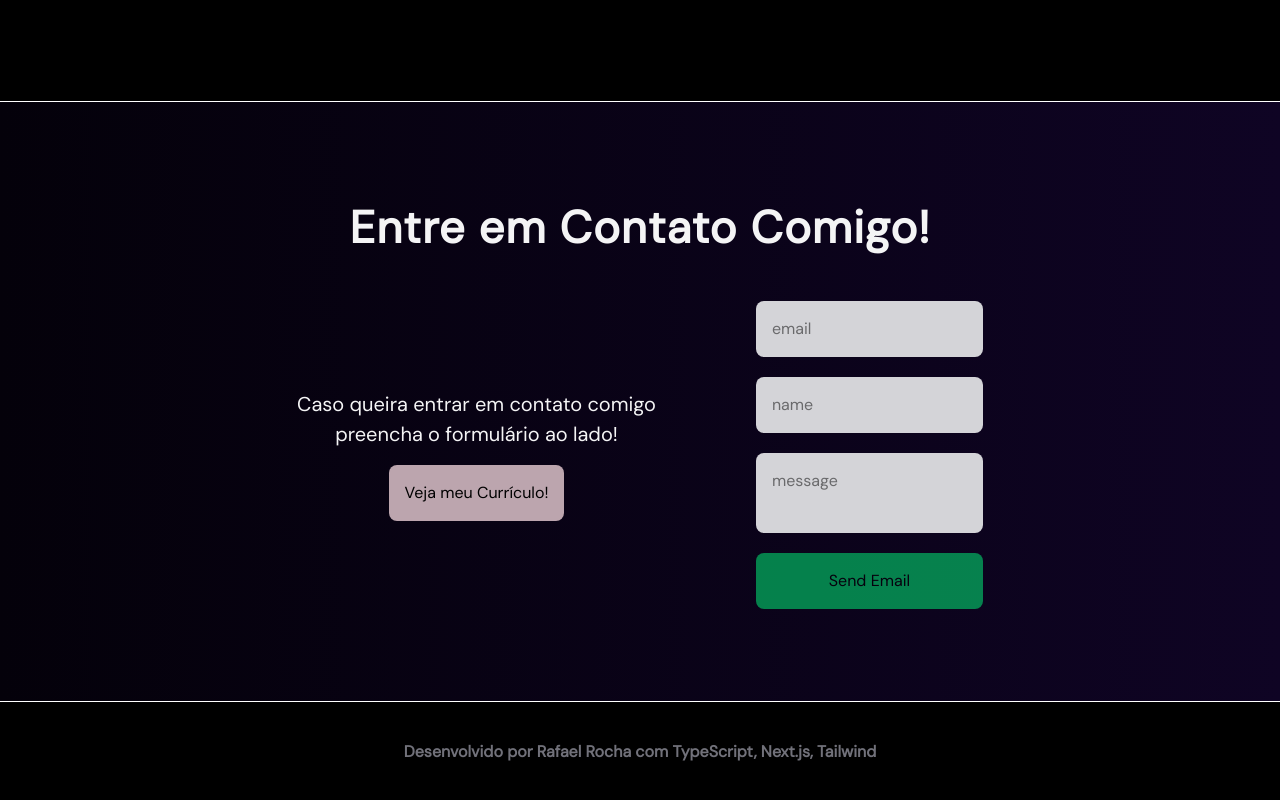
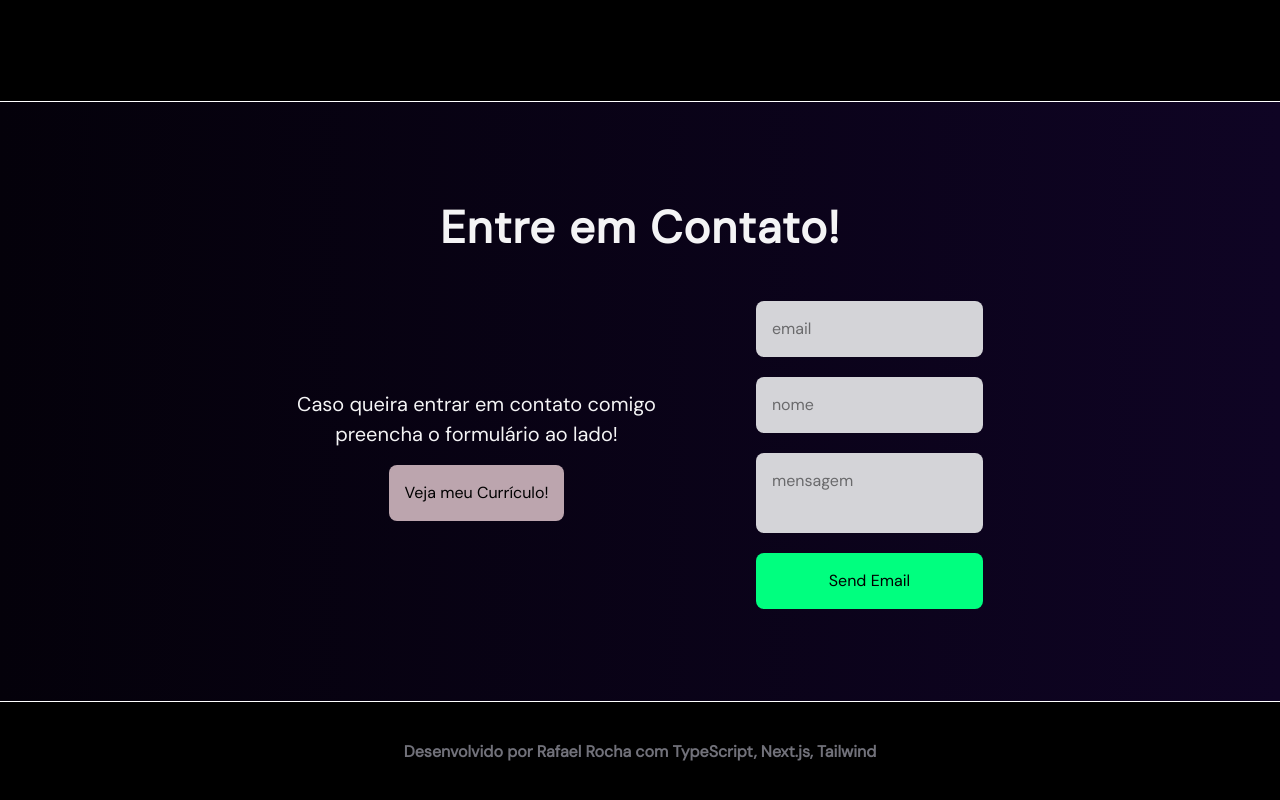
Before and after one commit to RafaelRRhocha/Portfolio-3.0, a Next.js app: page / in a window 1280 px wide. Shown: the part 5208-6008 px from the top of the page. Built offline with nearby package versions, Linux system fonts and the light colour scheme.

Commit message:
fix: contact forms

```diff
--- a/src/components/Contact.tsx
+++ b/src/components/Contact.tsx
@@ -1,26 +1,11 @@
-import type { FC } from 'react';
-import { useState } from 'react';
+import { FC } from 'react';
 
 interface ContactProps {}
 
 const Contact: FC<ContactProps> = ({}) => {
-  const [sendRequest, setSendRequest] = useState(false);
-  const [disable, setDisable] = useState(true);
-  const [email, setEmail] = useState('');
-  const [name, setName] = useState('');
-
-  const verifyInputEmail = ({ target: { value } }: any) => {
-    const regexValidation = /\S+@\w+\.\w+/i;
-    const finalValidation = regexValidation.test(email);
-    setDisable(finalValidation);
-    setEmail(value);
-  };
-
-  const inputName = ({ target: { value }}: any) => setName(value);
-
   return (
     <div id="contato" className="flex flex-col gap-10 justify-center p-10 items-center w-full h-[600px] text-zinc-100 border-b-[0.5px] border-solid border-white">
-      <h1 className="text-[45px] font-semibold tracking-wide">Entre em Contato Comigo!</h1>
+      <h1 className="text-[45px] font-semibold tracking-wide">Entre em Contato!</h1>
       <div className="flex gap-[100px]">
         <div className="flex flex-col gap-4 justify-center items-center">
           <p className="text-[20px] text-center">
@@ -35,47 +20,34 @@ const Contact: FC<ContactProps> = ({}) => {
             Veja meu Currículo!
           </a>
         </div>
-        {!sendRequest ? (
-          <form className="flex flex-col gap-5">
+          <form className="flex flex-col gap-5" action="https://api.staticforms.xyz/submit" method="post">
+            <input type="hidden" name="accessKey" value="cf2d6dd5-6542-475f-ad2d-3c5d473f90a9" />
+            <input type="hidden" name="redirectTo" value="https://rafaelrocha.vercel.app" />
             <input
               type="text"
               className="rounded-lg p-4 bg-[#d4d4d8] w-full max-w-xs text-black placeholder:text-black placeholder:opacity-[0.5]"
               placeholder="email"
               name="email"
-              value={ email }
-              onChange={ verifyInputEmail }
               autoComplete="off"
             />
             <input
               type="text"
               className="rounded-lg p-4 bg-[#d4d4d8] w-full max-w-xs text-black placeholder:text-black placeholder:opacity-[0.5]"
-              placeholder="name"
+              placeholder="nome"
               name="name"
-              value={ name }
-              onChange={ inputName }
             />
             <textarea
               className="rounded-lg p-4 resize-none bg-[#d4d4d8] w-full max-w-xs text-black placeholder:text-black placeholder:opacity-[0.5]"
-              placeholder="message"
-            />
+              placeholder="mensagem"
+              name="message"
+            ></textarea>
             <button
-              disabled={ !disable || email.length < 2 }
-              onClick={() => { setSendRequest(!sendRequest); setEmail('') }}
+              type="submit"
               className="bg-[#00FF7F] rounded-lg p-4 text-black disabled:opacity-[0.5]"
             >
               Send Email
             </button>
           </form>
-        ) : (
-          <div className="flex flex-col gap-2 items-center justify-center">
-            <picture>
-              <img width="80px" height="80px" src="https://img.icons8.com/external-flatart-icons-lineal-color-flatarticons/344/external-success-user-interface-flatart-icons-lineal-color-flatarticons.png" alt="send contact" />
-            </picture>
-            <p>{`${name}, Obrigado pelo Contato!`}</p>
-            <button onClick={() => setSendRequest(!sendRequest)} className="bg-[#00FF7F] rounded-lg p-4 text-black">Enviar Novamente</button>
-          </div>
-        )}
-
       </div>
     </div>
   );
```
